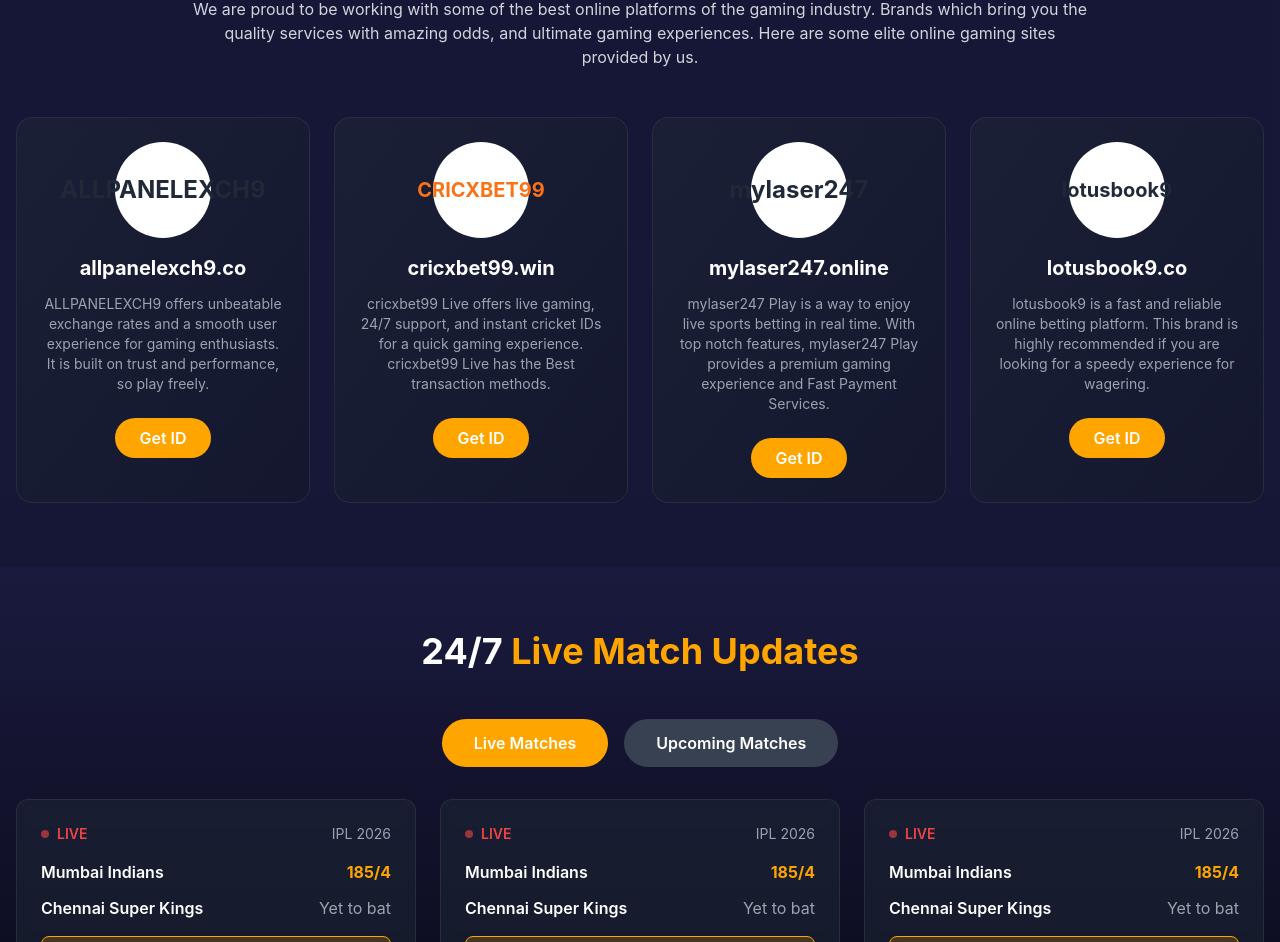
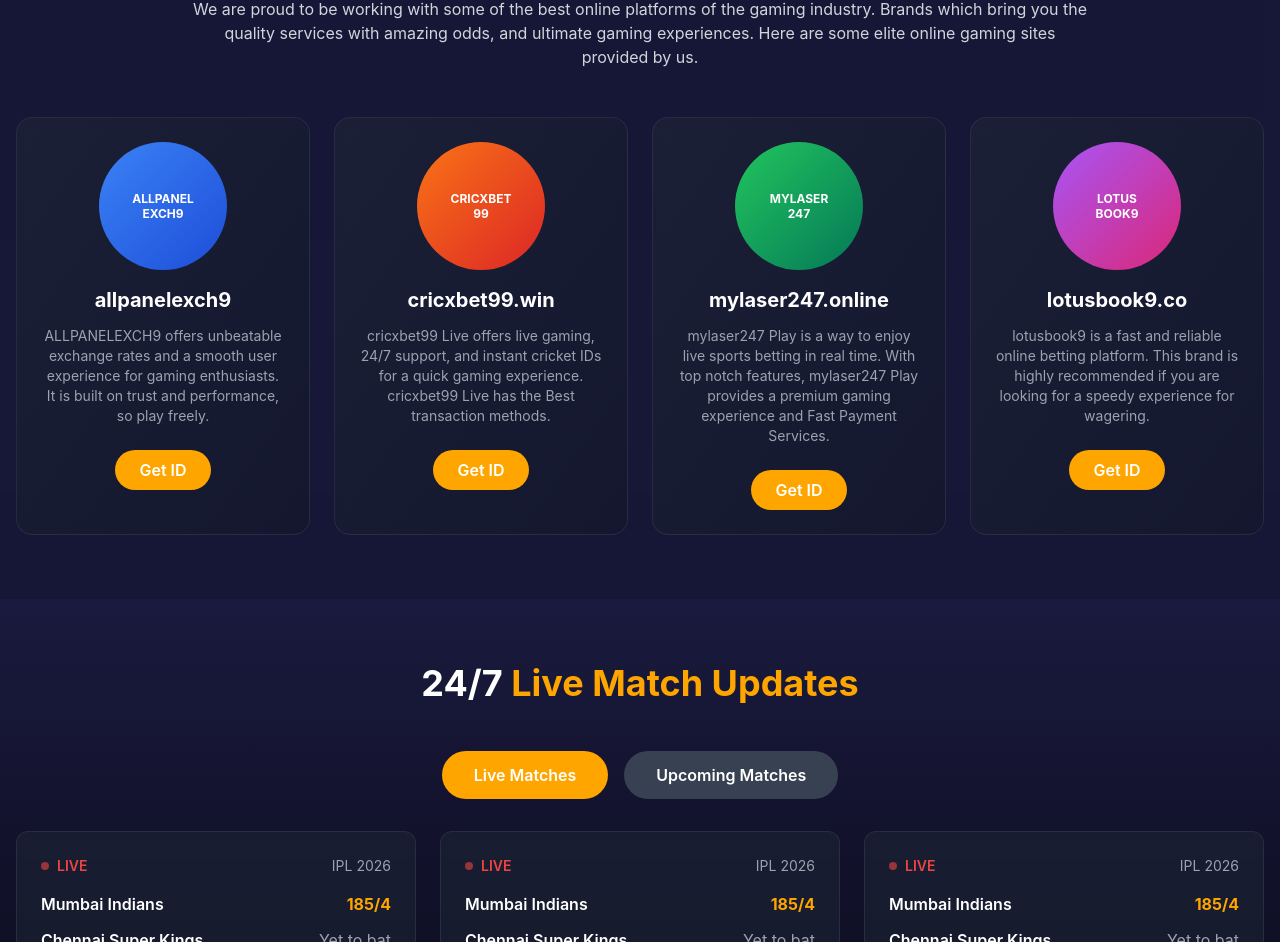
Before and after one commit to GitPawanGupta/betting-site, a React (Vite) app in the folder frontend/: page / in a window 1280 px wide. Shown: the part 1793-2735 px from the top of the page. Built offline with nearby package versions, Linux system fonts and the light colour scheme; no server answers.

Commit message:
Update partner cards with proper circle text layout

```diff
--- a/frontend/src/pages/Home.jsx
+++ b/frontend/src/pages/Home.jsx
@@ -184,21 +184,21 @@
           </p>
 
           <div className="grid grid-cols-1 md:grid-cols-2 lg:grid-cols-4 gap-6">
-            {/* Partner 1 - 99exch */}
+            {/* Partner 1 - allpanelexch9 */}
             <div className="bg-gradient-to-br from-gray-800/50 to-gray-900/50 backdrop-blur-sm rounded-2xl p-6 border border-gray-700/50 hover:border-highlight/50 transition-all duration-300">
               <div className="flex justify-center mb-4">
-                <div className="w-24 h-24 bg-white rounded-full flex items-center justify-center">
-                  <span className="text-2xl font-bold text-gray-800">ALLPANELEXCH9</span>
+                <div className="w-32 h-32 bg-gradient-to-br from-blue-500 to-blue-700 rounded-full flex items-center justify-center p-3">
+                  <span className="text-white font-bold text-center text-xs leading-tight">ALLPANEL<br/>EXCH9</span>
                 </div>
               </div>
-              <h3 className="text-xl font-bold text-white text-center mb-3">allpanelexch9.co</h3>
+              <h3 className="text-xl font-bold text-white text-center mb-3">allpanelexch9</h3>
               <p className="text-gray-400 text-center text-sm mb-6">
                 ALLPANELEXCH9 offers unbeatable exchange rates and a smooth user experience for gaming enthusiasts.
                 It is built on trust and performance, so play freely.
               </p>
               <div className="flex justify-center">
                 <a
-                  href="https://wa.me/918743884000?text=Hi%2C%20I%20want%20to%20get%20my%20Swamiji.live%20ID"
+                  href="https://wa.me/917056422843?text=Hi%2C%20I%20want%20to%20get%20my%20allpanelexch9%20ID"
                   target="_blank"
                   rel="noopener noreferrer"
                   className="bg-highlight text-white px-6 py-2 rounded-full hover:bg-orange-600 transition font-semibold"
@@ -208,11 +208,11 @@
               </div>
             </div>
 
-            {/* Partner 2 - Swamiji.live */}
+            {/* Partner 2 - cricxbet99 */}
             <div className="bg-gradient-to-br from-gray-800/50 to-gray-900/50 backdrop-blur-sm rounded-2xl p-6 border border-gray-700/50 hover:border-highlight/50 transition-all duration-300">
               <div className="flex justify-center mb-4">
-                <div className="w-24 h-24 bg-white rounded-full flex items-center justify-center">
-                  <span className="text-xl font-bold text-orange-500">CRICXBET99</span>
+                <div className="w-32 h-32 bg-gradient-to-br from-orange-500 to-red-600 rounded-full flex items-center justify-center p-3">
+                  <span className="text-white font-bold text-center text-xs leading-tight">CRICXBET<br/>99</span>
                 </div>
               </div>
               <h3 className="text-xl font-bold text-white text-center mb-3">cricxbet99.win</h3>
@@ -222,7 +222,7 @@
               </p>
               <div className="flex justify-center">
                 <a
-                  href="https://wa.me/918743884000?text=Hi%2C%20I%20want%20to%20get%20my%20Swamiji.live%20ID"
+                  href="https://wa.me/917056422843?text=Hi%2C%20I%20want%20to%20get%20my%20cricxbet99%20ID"
                   target="_blank"
                   rel="noopener noreferrer"
                   className="bg-highlight text-white px-6 py-2 rounded-full hover:bg-orange-600 transition font-semibold"
@@ -232,11 +232,11 @@
               </div>
             </div>
 
-            {/* Partner 3 - 11xplay.pro */}
+            {/* Partner 3 - mylaser247 */}
             <div className="bg-gradient-to-br from-gray-800/50 to-gray-900/50 backdrop-blur-sm rounded-2xl p-6 border border-gray-700/50 hover:border-highlight/50 transition-all duration-300">
               <div className="flex justify-center mb-4">
-                <div className="w-24 h-24 bg-white rounded-full flex items-center justify-center">
-                  <span className="text-2xl font-bold text-gray-800">mylaser247</span>
+                <div className="w-32 h-32 bg-gradient-to-br from-green-500 to-emerald-700 rounded-full flex items-center justify-center p-3">
+                  <span className="text-white font-bold text-center text-xs leading-tight">MYLASER<br/>247</span>
                 </div>
               </div>
               <h3 className="text-xl font-bold text-white text-center mb-3">mylaser247.online</h3>
@@ -246,7 +246,7 @@
               </p>
               <div className="flex justify-center">
                 <a
-                  href="https://wa.me/918743884000?text=Hi%2C%20I%20want%20to%20get%20my%2011xplay%20ID"
+                  href="https://wa.me/917056422843?text=Hi%2C%20I%20want%20to%20get%20my%20mylaser247%20ID"
                   target="_blank"
                   rel="noopener noreferrer"
                   className="bg-highlight text-white px-6 py-2 rounded-full hover:bg-orange-600 transition font-semibold"
@@ -256,11 +256,11 @@
               </div>
             </div>
 
-            {/* Partner 4 - laser247.club */}
+            {/* Partner 4 - lotusbook9 */}
             <div className="bg-gradient-to-br from-gray-800/50 to-gray-900/50 backdrop-blur-sm rounded-2xl p-6 border border-gray-700/50 hover:border-highlight/50 transition-all duration-300">
               <div className="flex justify-center mb-4">
-                <div className="w-24 h-24 bg-white rounded-full flex items-center justify-center">
-                  <span className="text-xl font-bold text-gray-800">lotusbook9</span>
+                <div className="w-32 h-32 bg-gradient-to-br from-purple-500 to-pink-600 rounded-full flex items-center justify-center p-3">
+                  <span className="text-white font-bold text-center text-xs leading-tight">LOTUS<br/>BOOK9</span>
                 </div>
               </div>
               <h3 className="text-xl font-bold text-white text-center mb-3">lotusbook9.co</h3>
@@ -270,7 +270,7 @@
               </p>
               <div className="flex justify-center">
                 <a
-                  href="https://wa.me/918743884000?text=Hi%2C%20I%20want%20to%20get%20my%20Laser247%20ID"
+                  href="https://wa.me/917056422843?text=Hi%2C%20I%20want%20to%20get%20my%20lotusbook9%20ID"
                   target="_blank"
                   rel="noopener noreferrer"
                   className="bg-highlight text-white px-6 py-2 rounded-full hover:bg-orange-600 transition font-semibold"
```
